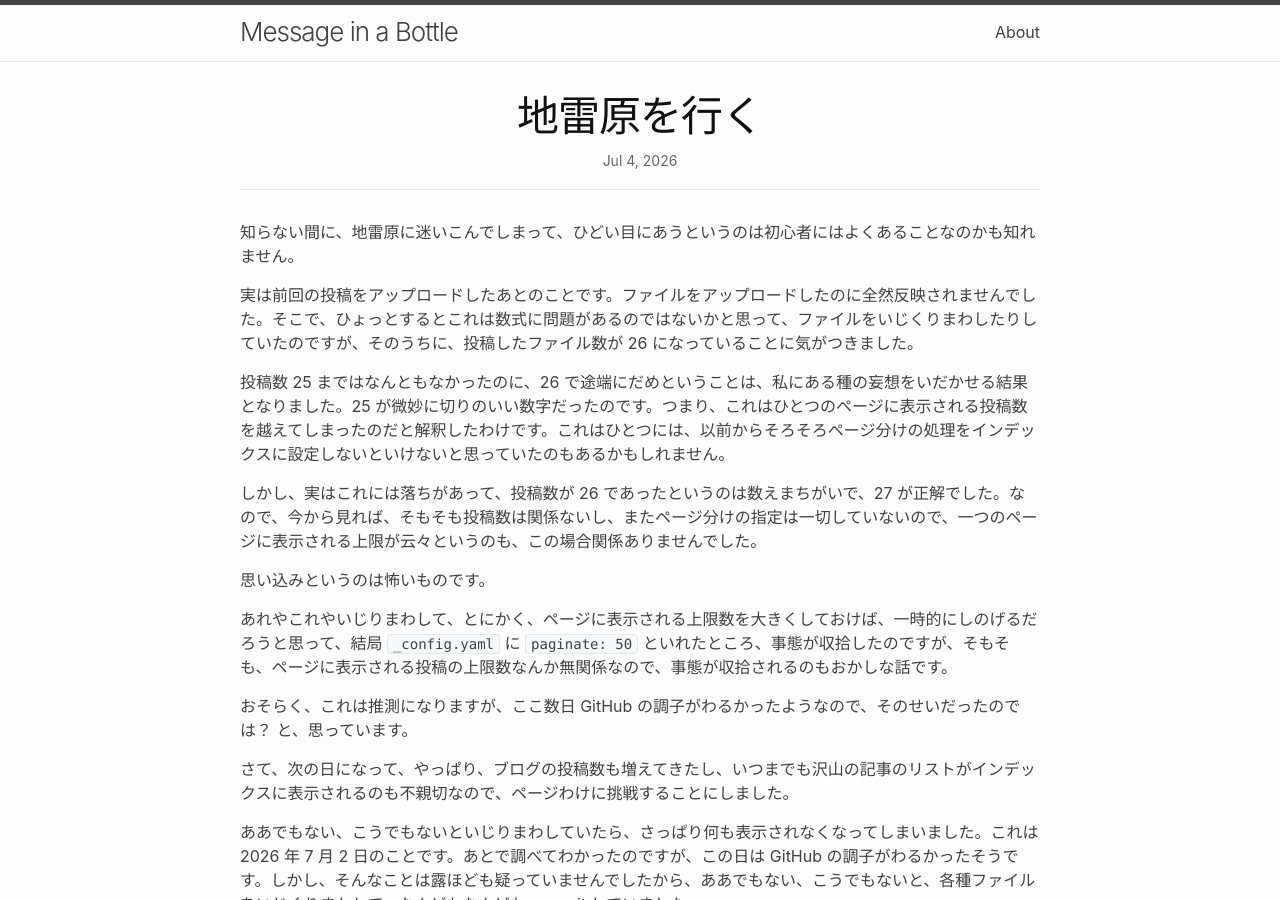
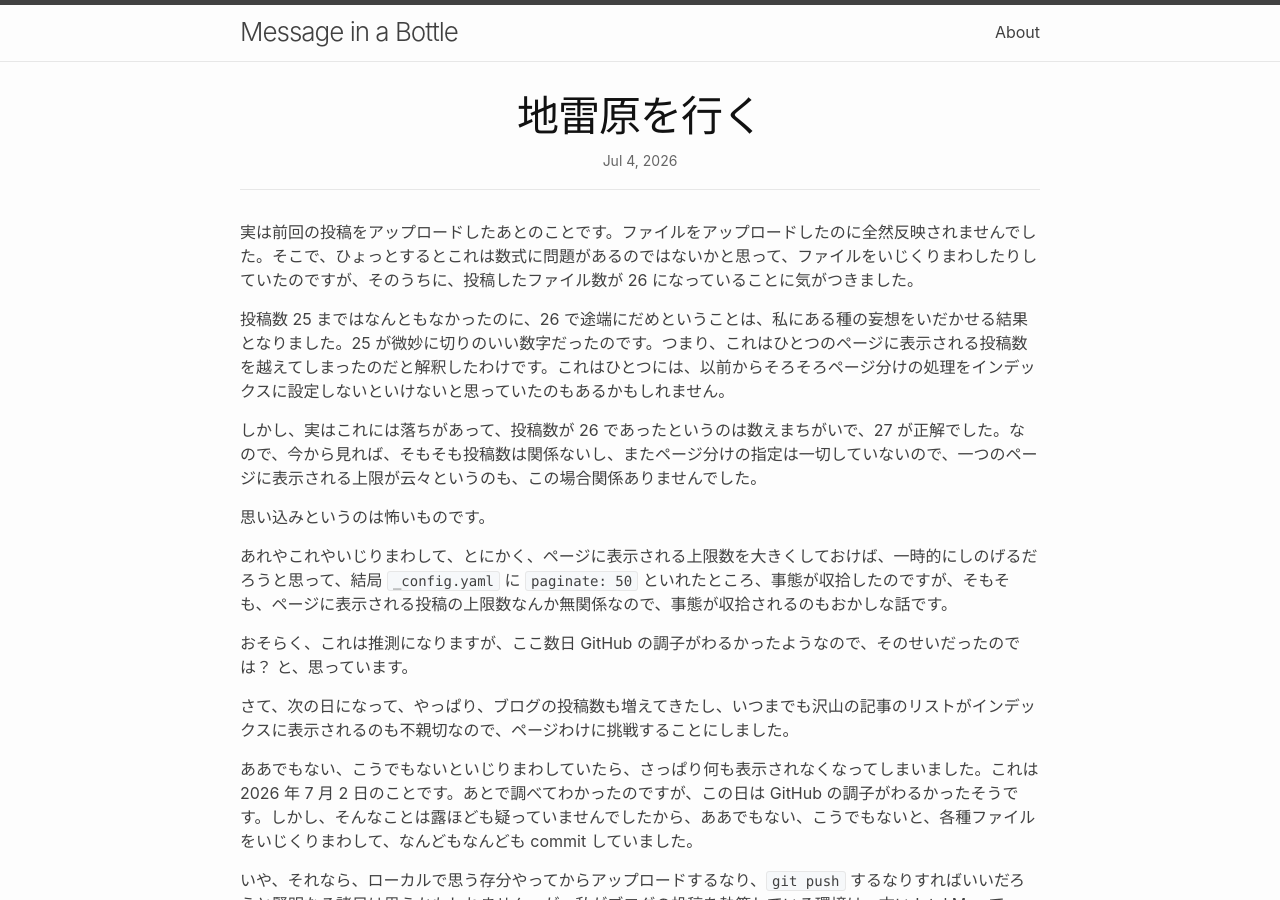
Before and after one commit to eiu2/eiu2.github.com, a Jekyll site: the page built from _posts/2026-07-04-mines.md, in a window 1280 px wide and 900 px high. Built offline with Jekyll 4.4.1, drawn with Linux system fonts in a browser that asks for light colours; nearby versions of some CDN libraries.

Commit message:
Update 2026-07-04-mines.md

```diff
--- a/_posts/2026-07-04-mines.md
+++ b/_posts/2026-07-04-mines.md
@@ -2,8 +2,6 @@
 layout: post
 title: 地雷原を行く
 ---
-
-知らない間に、地雷原に迷いこんでしまって、ひどい目にあうというのは初心者にはよくあることなのかも知れません。
 
 実は前回の投稿をアップロードしたあとのことです。ファイルをアップロードしたのに全然反映されませんでした。そこで、ひょっとするとこれは数式に問題があるのではないかと思って、ファイルをいじくりまわしたりしていたのですが、そのうちに、投稿したファイル数が 26 になっていることに気がつきました。
 
```
